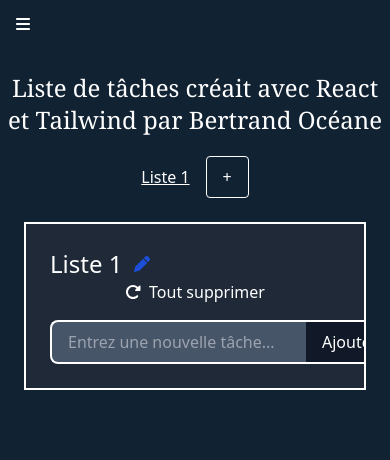
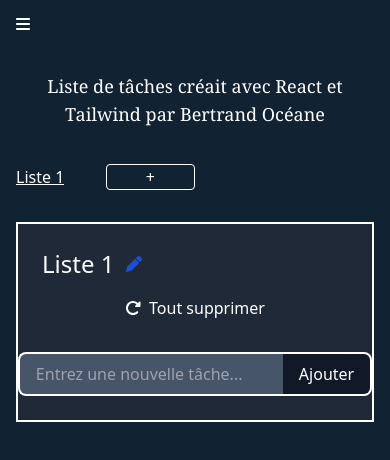
Before and after one commit to ocebert31/Projet_Personnel_P2_TO_DO_LIST_React, a React (Create React App) app: page / in a window 390 px wide. Shown: the top 460 px of the page. Built offline with nearby package versions, Linux system fonts and the light colour scheme.

Commit message:
responsive design terminé

```diff
--- a/src/components/Add/Add.js
+++ b/src/components/Add/Add.js
@@ -29,9 +29,9 @@
     };
 
     return (
-        <div className="flex items-center mt-4">
-            <input onKeyDown={handleKeyPress} className={`border-y-2 border-l-2 rounded-l-lg px-4 py-2 mr-0 w-64 ${darkMode ? 'text-white bg-slate-600 border-white' : 'text-black bg-colorInput border-black'}`} value={name} onChange={saveName} placeholder={t('ExampleAddition')}/>
-            <button onClick={handleChange} className={`px-4 py-2 rounded-r-lg border-y-2 border-r-2 ${darkMode ? 'text-white bg-gray-900 border-white' : 'text-black bg-neutral-500 border-black'}`}>
+        <div className="flex items-center mt-4 max-[768px]:justify-center">
+            <input onKeyDown={handleKeyPress} className={`border-y-2 border-l-2 rounded-l-lg px-4 py-2 mr-0 max-[350px]:px-2 max-[350px]:py-2" ${darkMode ? 'text-white bg-slate-600 border-white' : 'text-black bg-colorInput border-black'}`} value={name} onChange={saveName} placeholder={t('ExampleAddition')}/>
+            <button onClick={handleChange} className={`px-4 py-2 rounded-r-lg border-y-2 border-r-2 max-[350px]:px-2 max-[350px]:py-2 ${darkMode ? 'text-white bg-gray-900 border-white' : 'text-black bg-neutral-500 border-black'}`}>
                 {t('AddTask')}
             </button>
         </div>
--- a/src/components/Clear/Clear.js
+++ b/src/components/Clear/Clear.js
@@ -28,7 +28,7 @@
             </button>
             {showModal && (
                 <div className="fixed top-0 left-0 w-full h-full flex items-center justify-center bg-gray-800 bg-opacity-75">
-                    <div className={` p-8 rounded shadow-lg ${darkMode ? 'bg-gray-600 border-1 border-white' : 'bg-foregroundColor'}`}>
+                    <div className={` p-8 rounded shadow-lg max-[475px]:m-4 ${darkMode ? 'bg-gray-600 border-1 border-white' : 'bg-foregroundColor'}`}>
                         <h2 className={`text-xl font-semibold mb-4 ${darkMode ? 'text-white' : 'text-black'}`}>Confirmation</h2>
                         <p className={`mb-4 ${darkMode ? 'text-white' : 'text-black'}`}>{t('ConfirmQuestion')}</p>
                         <div className="flex justify-between">
--- a/src/components/ElementOfTask/DeleteButton.js
+++ b/src/components/ElementOfTask/DeleteButton.js
@@ -6,7 +6,7 @@
     const isEditing = task.isEditing || false;
 
     return (
-        <button onClick={onClick} className={`text-red-700 ${isEditing ? '' : 'opacity-0 hover:opacity-100'}`}>
+        <button onClick={onClick} className={`text-red-700 pr-6 ${isEditing ? '' : 'opacity-0 hover:opacity-100'}`}>
             <FontAwesomeIcon icon={faTrash} />
         </button>
     );
--- a/src/components/ElementOfTask/EditSaveButton.js
+++ b/src/components/ElementOfTask/EditSaveButton.js
@@ -21,7 +21,7 @@
     return (
         <div>
             {task.isEditing ?
-                <div>
+                <div className='max-[350px]:flex'>
                     <button onClick={onClickCheck} className='mr-2 text-green-700 hover:text-green-900'>
                         <FontAwesomeIcon icon={faCheck} />
                     </button>
--- a/src/components/List/List.js
+++ b/src/components/List/List.js
@@ -79,11 +79,11 @@
 
     return (
         <div>
-            <div className=" flex justify-center items-center p-6">
-                <div className="w-full max-w-[500px]">
-                    <div className={`w-full p-6 overflow-y-scroll max-h-[900px] border-2  ${darkMode ? 'bg-gray-800 border-white' : 'bg-neutral-400 border-black'} ${checkedCount() > 4 ? 'glowing-effect' : ''}`}>
+            <div className=" flex justify-center items-center p-4">
+                <div className="w-full md:w-4/6">
+                    <div className={`w-full p-6 overflow-y-scroll max-h-[900px] border-2 ${darkMode ? 'bg-gray-800 border-white' : 'bg-neutral-400 border-black'} ${checkedCount() > 4 ? 'glowing-effect' : ''}`}>
                     <EditTab tab={tab} updateTabs={updateTabs} darkMode={darkMode}></EditTab>
-                        <div className='flex justify-center'>
+                        <div className='flex justify-center py-4'>
                             <Clear clearAllTasks={clearAllTasks} darkMode={darkMode}/>
                         </div>
                         <ul>
@@ -98,7 +98,7 @@
                     </div>
                 </div>
             </div>
-            <div className='flex justify-center'>
+            <div className='flex justify-center max-[650px]:hidden'>
                 <div className={` ${checkedCount() > 4 ? 'balloon' : ''}`}></div>
                 <div className={` ${checkedCount() > 4 ? 'balloon' : ''}`}></div>
                 <div className={` ${checkedCount() > 4 ? 'balloon' : ''}`}></div>
--- a/src/components/ListTabs/ListTabs.css
+++ b/src/components/ListTabs/ListTabs.css
@@ -1,3 +1,23 @@
 .dark {
     background-color: #123;
 }
+
+.box {
+    display: grid;
+    grid-template-columns: repeat(auto-fill,minmax(100px, 0.5fr));
+
+}
+
+.btn-single-line {
+    display: inline-block;
+    max-width: 100%;
+    white-space: nowrap;
+    overflow: hidden;
+    text-overflow: ellipsis;
+}
+
+@media (max-width: 400px) {
+    .box {
+        grid-template-columns: repeat(auto-fill,minmax(80px, 0.5fr));
+    }
+}
--- a/src/components/ListTabs/ListTabs.js
+++ b/src/components/ListTabs/ListTabs.js
@@ -77,17 +77,17 @@
 
     return (
         <div className={`h-screen ${darkMode ? ' dark' : 'bg-neutral-300'}`}>
-        <h1 className={`text-center style font-serif text-2xl py-5 font-medium ${darkMode ? ' text-white' : 'text-black'}`}>{t('Title')}</h1>
-            <div className="flex space-x-4 justify-center">
+        <h1 className={`text-center style font-serif text-2xl py-5 px-2 font-medium max-[500px]:text-lg ${darkMode ? ' text-white' : 'text-black'}`}>{t('Title')}</h1>
+            <div className="box justify-center p-4 overflow-y-scroll max-h-[150px] ">
                 {tabs.map((tab, index) => (
                     <div key={index} className="flex items-center">
-                        <button className={`${darkMode ? ' text-white' : 'text-black'} ${tab.isActive ? 'underline' : ''}`} onClick={() => changeActiveTab(tab.id)}>
+                        <button className={`btn-single-line ${darkMode ? ' text-white' : 'text-black'} ${tab.isActive ? 'underline' : ''}`} onClick={() => changeActiveTab(tab.id)}>
                             {tab.name}
                         </button>
                         <DeleteTabs onClick={deleteTabs} tabId={tab.id} tabs={tabs}/>
                     </div>
                 ))}
-                <button onClick={addTabs} className={`border px-4 py-2 rounded ${darkMode ? 'text-white border-white' : 'text-black border-black'}`}>+</button>
+                <button onClick={addTabs} className={`border px-2 rounded ${darkMode ? 'text-white border-white' : 'text-black border-black'}`}>+</button>
             </div>
             <div>
                 {tabs.map((tab, counterChecked) => (
```
